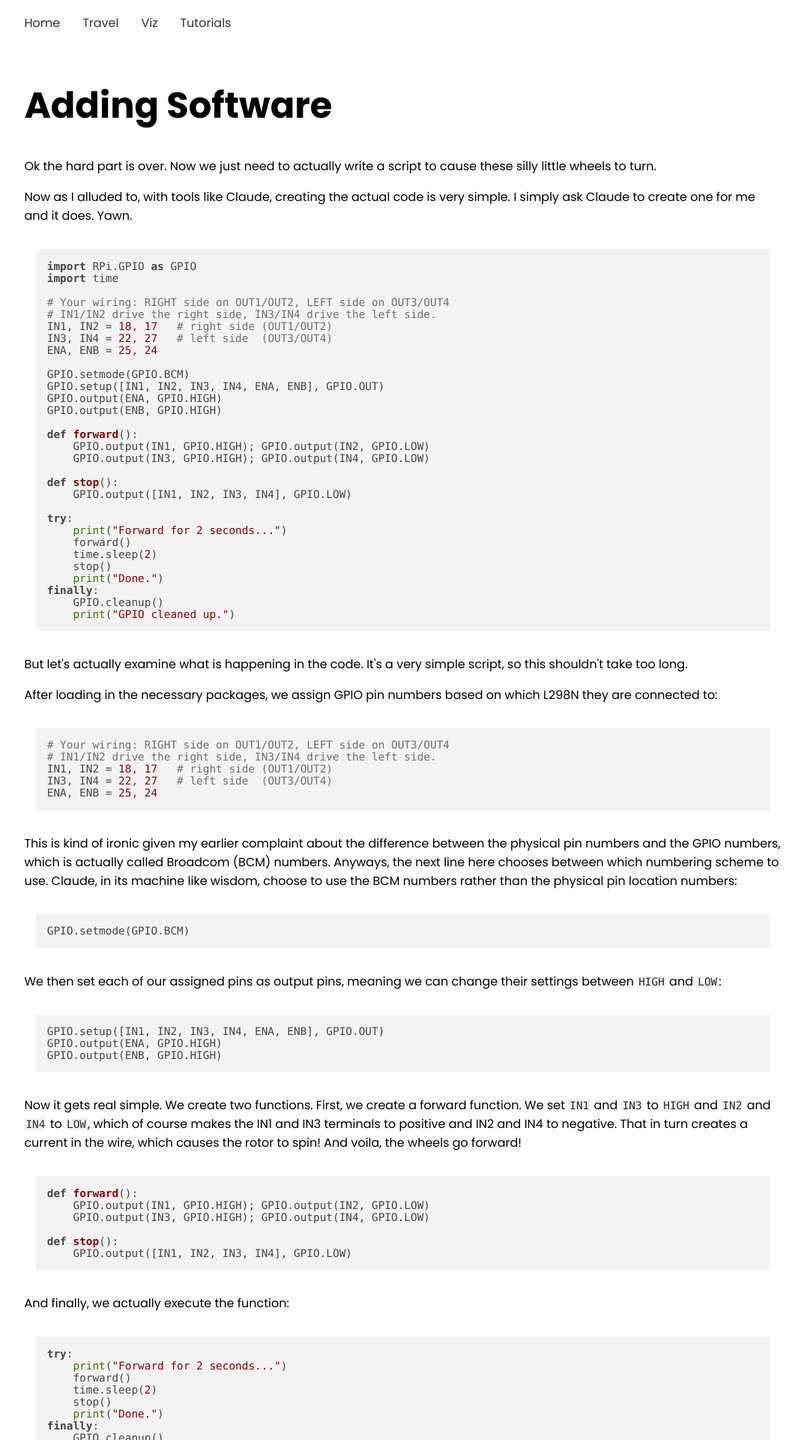
After one commit to corydonbaylor/refactor, a Flask app: page /tutorials/claude_robot/code in a window 1280 px wide. The commit adds this page. Shown: the top 1920 px of the page at 75% size, without its empty margins (102-1175 px from the left). Run offline with Flask 3, Linux system fonts and the light colour scheme.

Commit message:
claude robot

```diff
--- a/app/__init__.py
+++ b/app/__init__.py
@@ -10,6 +10,8 @@ from .tutorials.docker import docker_bp
 from .tutorials.flask_pi import flask_pi_bp
 from .tutorials.machine_learning import machine_learning_bp
 from .tutorials.gds import gds_bp
+from .tutorials.claude_robot import claude_robot_bp
+
 from .utils import utils_bp
 
 from dotenv import load_dotenv
@@ -31,6 +33,7 @@ def create_app():
     app.register_blueprint(flask_pi_bp, url_prefix='/tutorials/flask-pi')
     app.register_blueprint(machine_learning_bp, url_prefix='/tutorials/machine_learning')
     app.register_blueprint(gds_bp, url_prefix='/tutorials/gds')
+    app.register_blueprint(claude_robot_bp, url_prefix='/tutorials/claude_robot')
 
     app.register_blueprint(main_bp)
     app.register_blueprint(utils_bp)
--- /dev/null
+++ b/app/tutorials/claude_robot/__init__.py
@@ -0,0 +1,5 @@
+from flask import Blueprint
+
+claude_robot_bp = Blueprint('claude_robot', __name__, template_folder='templates', static_folder='resources')
+
+from . import routes
--- /dev/null
+++ b/app/tutorials/claude_robot/routes.py
@@ -0,0 +1,10 @@
+from flask import render_template
+from . import claude_robot_bp
+
+@claude_robot_bp.route('/assemble')
+def assemble():
+    return render_template('assemble.html')
+
+@claude_robot_bp.route('/code')
+def code():
+    return render_template('code.html')
--- /dev/null
+++ b/app/tutorials/claude_robot/templates/code.html
@@ -0,0 +1,111 @@
+
+{% extends "base.html" %}
+
+{% block content %}
+<style>
+  .toc_list p {
+    margin-bottom: 0;
+  }
+  code {
+    font-size: 90%;
+  }
+
+  .dataframe{
+    font-size: 9pt;
+  }
+
+  strong {
+    font-weight: bold;
+}
+.dataframe{
+  color:black;
+  border: #f5f5f5;
+  margin-bottom: 10px;
+
+}
+.dataframe > tbody > tr:nth-child(2n+1) > td, .dataframe > tbody > tr:nth-child(2n+1) > th {
+   background-color: #f5f5f5;
+}
+
+</style>
+<h1>Adding Software</h1>
+<p>Ok the hard part is over. Now we just need to actually write a script to cause these silly little wheels to turn.</p>
+<p>Now as I alluded to, with tools like Claude, creating the actual code is very simple. I simply ask Claude to create one for me and it does. Yawn.</p>
+<pre><code class='language-python' lang='python'>import RPi.GPIO as GPIO
+import time
+
+# Your wiring: RIGHT side on OUT1/OUT2, LEFT side on OUT3/OUT4
+# IN1/IN2 drive the right side, IN3/IN4 drive the left side.
+IN1, IN2 = 18, 17   # right side (OUT1/OUT2)
+IN3, IN4 = 22, 27   # left side  (OUT3/OUT4)
+ENA, ENB = 25, 24
+
+GPIO.setmode(GPIO.BCM)
+GPIO.setup([IN1, IN2, IN3, IN4, ENA, ENB], GPIO.OUT)
+GPIO.output(ENA, GPIO.HIGH)
+GPIO.output(ENB, GPIO.HIGH)
+
+def forward():
+    GPIO.output(IN1, GPIO.HIGH); GPIO.output(IN2, GPIO.LOW)
+    GPIO.output(IN3, GPIO.HIGH); GPIO.output(IN4, GPIO.LOW)
+
+def stop():
+    GPIO.output([IN1, IN2, IN3, IN4], GPIO.LOW)
+
+try:
+    print(&quot;Forward for 2 seconds...&quot;)
+    forward()
+    time.sleep(2)
+    stop()
+    print(&quot;Done.&quot;)
+finally:
+    GPIO.cleanup()
+    print(&quot;GPIO cleaned up.&quot;)
+</code></pre>
+<p>But let&#39;s actually examine what is happening in the code. It&#39;s a very simple script, so this shouldn&#39;t take too long.</p>
+<p>After loading in the necessary packages, we assign GPIO pin numbers based on which L298N they are connected to:</p>
+<pre><code class='language-python' lang='python'># Your wiring: RIGHT side on OUT1/OUT2, LEFT side on OUT3/OUT4
+# IN1/IN2 drive the right side, IN3/IN4 drive the left side.
+IN1, IN2 = 18, 17   # right side (OUT1/OUT2)
+IN3, IN4 = 22, 27   # left side  (OUT3/OUT4)
+ENA, ENB = 25, 24
+</code></pre>
+<p>This is kind of ironic given my earlier complaint about the difference between the physical pin numbers and the GPIO numbers, which is actually called Broadcom (BCM) numbers. Anyways, the next line here chooses between which numbering scheme to use. Claude, in its machine like wisdom, choose to use the BCM numbers rather than the physical pin location numbers: </p>
+<pre><code class='language-python' lang='python'>GPIO.setmode(GPIO.BCM)
+</code></pre>
+<p>We then set each of our assigned pins as output pins, meaning we can change their settings between <code>HIGH</code> and <code>LOW</code>:</p>
+<pre><code class='language-python' lang='python'>GPIO.setup([IN1, IN2, IN3, IN4, ENA, ENB], GPIO.OUT)
+GPIO.output(ENA, GPIO.HIGH)
+GPIO.output(ENB, GPIO.HIGH)
+</code></pre>
+<p>Now it gets real simple. We create two functions. First, we create a forward function. We set <code>IN1</code> and <code>IN3</code> to <code>HIGH</code> and <code>IN2</code> and <code>IN4</code> to <code>LOW</code>, which of course makes the IN1 and IN3 terminals to positive and IN2 and IN4 to negative. That in turn creates a current in the wire, which causes the rotor to spin! And voila, the wheels go forward!</p>
+<pre><code class='language-python' lang='python'>def forward():
+    GPIO.output(IN1, GPIO.HIGH); GPIO.output(IN2, GPIO.LOW)
+    GPIO.output(IN3, GPIO.HIGH); GPIO.output(IN4, GPIO.LOW)
+
+def stop():
+    GPIO.output([IN1, IN2, IN3, IN4], GPIO.LOW)
+</code></pre>
+<p>And finally, we actually execute the function:</p>
+<pre><code class='language-python' lang='python'>try:
+    print(&quot;Forward for 2 seconds...&quot;)
+    forward()
+    time.sleep(2)
+    stop()
+    print(&quot;Done.&quot;)
+finally:
+    GPIO.cleanup()
+    print(&quot;GPIO cleaned up.&quot;)
+</code></pre>
+<p>A video of the magic moment</p>
+<iframe
+  width="560"
+  height="315"
+  src="https://www.youtube.com/embed/YrOGqgwB4is"
+  title="Initial Testing of the RC Car"
+  frameborder="0"
+  allow="accelerometer; autoplay; clipboard-write; encrypted-media; gyroscope; picture-in-picture; web-share"
+  referrerpolicy="strict-origin-when-cross-origin"
+  allowfullscreen>
+</iframe>
+{% endblock %}
```
Also changed, not shown: app/tutorials/claude_robot/templates/assemble.html (added, +94 -0 lines), app/tutorials/resources/css/tutorials.css (+11 -1 lines), app/tutorials/templates/tutorials.html (+8 -1 lines), app/tutorials/claude_robot/resources/side.jpg (added), app/tutorials/claude_robot/resources/top.jpg (added), app/tutorials/resources/images/wonder.png (added).
